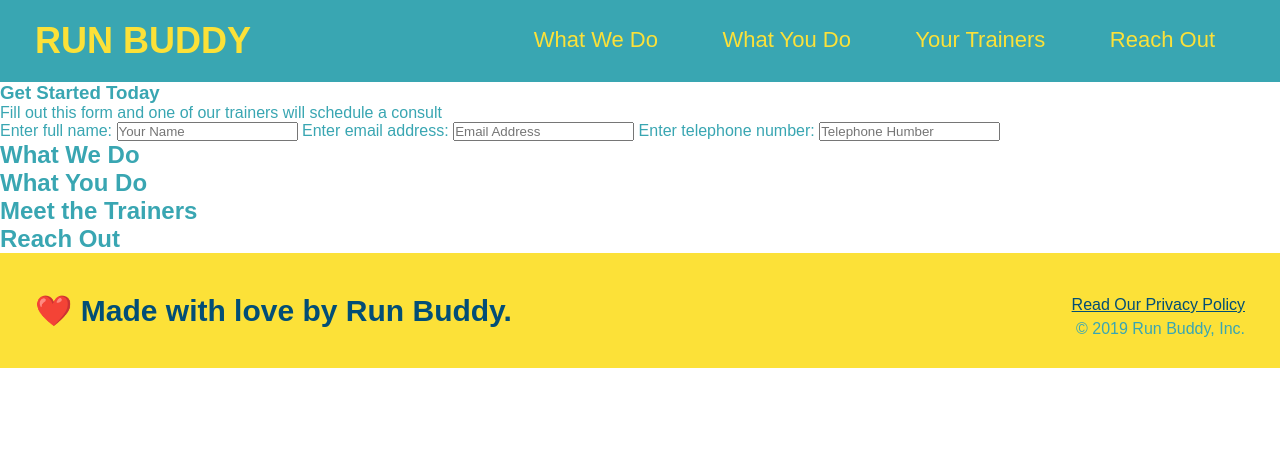
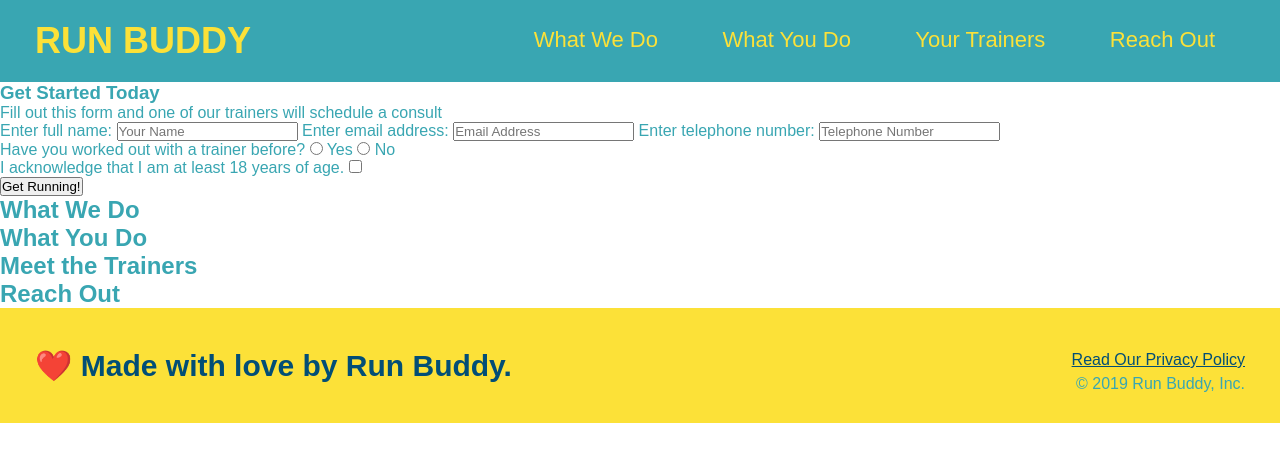
Before and after one commit to william-horn/run-buddy, a Jekyll site: the page index.html, which Jekyll copies as it is, in a window 1280 px wide. Shown: the top 462 px of the page. Built offline with Jekyll 4.4.1, drawn with Linux system fonts in a browser that asks for light colours.

Commit message:
form added

```diff
--- a/index.html
+++ b/index.html
@@ -44,8 +44,27 @@
                     <label for="email">Enter email address:</label>
                     <input type="text" placeholder="Email Address" name="email" id="email"/>
                     <label for="phone">Enter telephone number:</label>
-                    <input type="text" placeholder="Telephone Humber" name="phone" id="phone"/>
+                    <input type="text" placeholder="Telephone Number" name="phone" id="phone"/>
                 </form>
+
+                <p>
+                    Have you worked out with a trainer before?
+                    <input type="radio" name="trainer-confirm" id="trainer-yes">
+                    <label for="trainer-yes">Yes</label>
+                    <input type="radio" name="trainer-confirm" id="trainer-no">
+                    <label for="trainer-no">No</label>
+                </p>
+
+                <p>
+                    <label for="checkbox">
+                        I acknowledge that I am at least 18 years of age.
+                    </label>
+                    <input type="checkbox" name="age-confirm" id="checkbox">
+                </p>
+
+                <button type="submit">
+                    Get Running!
+                </button>
             </div>
         </section>
 
```
